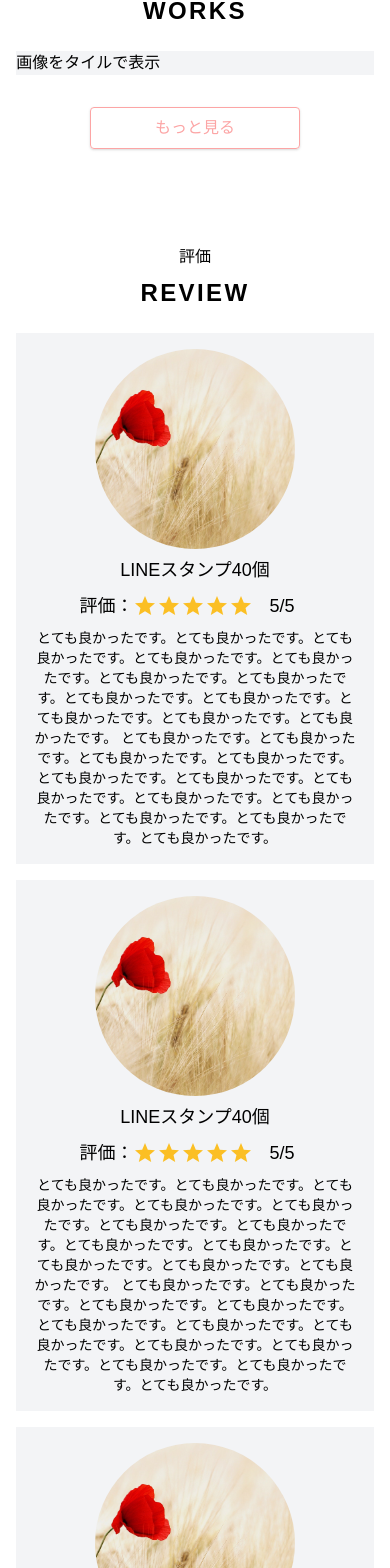
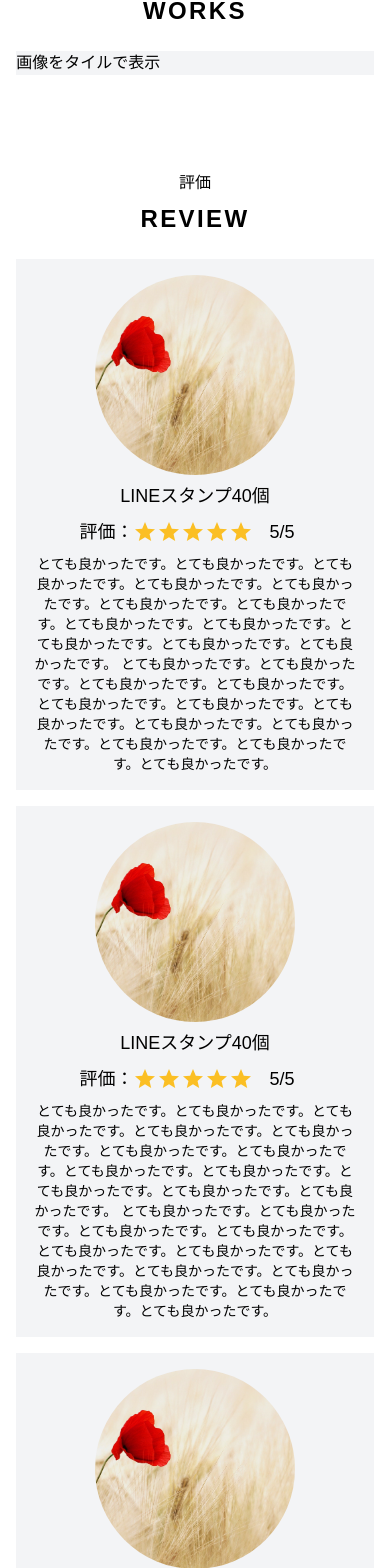
Before and after one commit to mayone-du/ranze-hp, a Next.js app: page / in a window 390 px wide. Shown: the part 4152-5720 px from the top of the page. Built offline with nearby package versions, Linux system fonts and the light colour scheme.

Commit message:
update responsive

```diff
--- a/src/components/shared/BreadCrumb.tsx
+++ b/src/components/shared/BreadCrumb.tsx
@@ -8,10 +8,10 @@ const BreadCrumb: React.VFC<{
 }> = ({ currentPage, parentPage, parentPath }) => {
   return (
     <>
-      <ol className="absolute top-24 left-0 w-full flex items-center md:text-base text-sm">
+      <ol className="absolute top-24 left-0 w-full flex items-center md:text-base text-xs">
         <li className="flex items-center">
           <Link href={"/"}>
-            <a className="flex items-center text-blue-500 md:ml-12 ml-4 md:mr-4 mr-2 ">
+            <a className="flex items-center text-blue-500 md:ml-12 ml-4 md:mr-4 mr-1">
               <Home />
               HOME
             </a>
@@ -26,7 +26,7 @@ const BreadCrumb: React.VFC<{
           <>
             <li className="flex items-center">
               <Link href={parentPath}>
-                <a className="flex items-center text-blue-500 md:mx-4 mx-2 ">
+                <a className="flex items-center text-blue-500 md:mx-4 mx-1">
                   {parentPage}
                 </a>
               </Link>
@@ -36,7 +36,7 @@ const BreadCrumb: React.VFC<{
           </>
         )}
 
-        <li className="flex items-center md:mx-4 mx-2">{currentPage}</li>
+        <li className="flex items-center md:mx-4 mx-1">{currentPage}</li>
       </ol>
     </>
   );
--- a/src/components/shared/layout/Footer.tsx
+++ b/src/components/shared/layout/Footer.tsx
@@ -7,9 +7,9 @@ const Footer: React.VFC = () => {
         <div className="container mx-auto">
           <nav className="sm:flex mx-4 md:mx-auto md:w-11/12">
 
-            <ul className="md:mx-4 w-full text-white">
+            <ul className="md:mx-4 w-full text-white mb-14 md:mb-0">
               <li>
-                <h3 className="text-xl border-l-4 border-gray-300 px-2 mb-8">
+                <h3 className="text-xl border-l-4 border-gray-300 px-2 md:mb-8 mb-4">
                   トップページ一覧
                 </h3>
               </li>
@@ -40,9 +40,9 @@ const Footer: React.VFC = () => {
               </li>
             </ul>
 
-            <ul className="md:mx-4 w-full text-white">
+            <ul className="md:mx-4 w-full text-white mb-14 md:mb-0">
               <li>
-                <h3 className="text-xl border-l-4 border-gray-300 px-2 mb-8">
+                <h3 className="text-xl border-l-4 border-gray-300 px-2 md:mb-8 mb-4">
                   サービス内容
                 </h3>
               </li>
@@ -63,9 +63,9 @@ const Footer: React.VFC = () => {
               </li>
             </ul>
 
-            <ul className="md:mx-4 w-full text-white">
+            <ul className="md:mx-4 w-full text-white mb-14 md:mb-0">
               <li>
-                <h3 className="text-xl border-l-4 border-gray-300 px-2 mb-8">
+                <h3 className="text-xl border-l-4 border-gray-300 px-2 md:mb-8 mb-4">
                   便利機能
                 </h3>
               </li>
@@ -86,9 +86,9 @@ const Footer: React.VFC = () => {
               </li>
             </ul>
 
-            <ul className="md:mx-4 w-full text-white">
+            <ul className="md:mx-4 w-full text-white mb-14 md:mb-0">
               <li>
-                <h3 className="text-xl border-l-4 border-gray-300 px-2 mb-8">
+                <h3 className="text-xl border-l-4 border-gray-300 px-2 md:mb-8 mb-4">
                   その他
                 </h3>
               </li>
--- a/src/pages/contact.tsx
+++ b/src/pages/contact.tsx
@@ -19,7 +19,7 @@ const Contact: React.VFC = () => {
         <BreadCrumb currentPage={siteTitle} />
         <Block>
           <Row>
-            <Column className="bg-gray-400">
+            <Column className="bg-gray-100">
               <Form />
             </Column>
           </Row>
--- a/src/pages/index.tsx
+++ b/src/pages/index.tsx
@@ -186,10 +186,7 @@ const Home: React.VFC = () => {
         </article>
  */}
 
-        <Block
-          sectionSubText="サービス"
-          sectionTitle="SERVICE"
-        >
+        <Block sectionSubText="サービス" sectionTitle="SERVICE">
           <Row>
             <Column className="bg-gray-100 p-6 flex">
               <div className="w-4/12 p-2 flex items-center justify-center">
@@ -362,30 +359,94 @@ const Home: React.VFC = () => {
           </section>
         </article> */}
 
-        <article className="container mx-auto">
-          <section className="md:py-16 py-10">
-            <p className="text-center">実績</p>
-            <h2 className="lg:text-4xl text-2xl tracking-widest font-bold text-center lg:py-4 py-2">
-              WORKS
-            </h2>
-            <div className="flex w-11/12 mx-auto">
-              <div className="lg:mx-4 mx-0 my-4 w-full bg-gray-100">
-                画像をタイルで表示
+        <Block sectionSubText="実績" sectionTitle="WORKS">
+          <Row>
+            <Column className="bg-gray-100">画像をタイルで表示</Column>
+          </Row>
+        </Block>
+
+        <Block sectionSubText="評価" sectionTitle="REVIEW">
+          <Row>
+            <Column className="bg-gray-100 xl:flex py-4 xl:p-8 text-center xl:text-left">
+              <Image
+                src="/images/bg.jpg"
+                width={200}
+                height={200}
+                className="rounded-full object-cover"
+              />
+              <div className="xl:pl-8 xl:mx-4 mx-auto w-11/12">
+                <h3 className="text-lg">LINEスタンプ40個</h3>
+                <p className="flex items-center text-lg py-2 justify-center lg:justify-start">
+                  評価：
+                  <Star className="text-yellow-400" />
+                  <Star className="text-yellow-400" />
+                  <Star className="text-yellow-400" />
+                  <Star className="text-yellow-400" />
+                  <Star className="text-yellow-400" />
+                  <span className="mx-4">5/5</span>
+                </p>
+                <p className="lg:text-base text-sm">
+                  とても良かったです。とても良かったです。とても良かったです。とても良かったです。とても良かったです。とても良かったです。とても良かったです。とても良かったです。とても良かったです。とても良かったです。とても良かったです。とても良かったです。
+                  とても良かったです。とても良かったです。とても良かったです。とても良かったです。とても良かったです。とても良かったです。とても良かったです。とても良かったです。とても良かったです。とても良かったです。とても良かったです。とても良かったです。
+                </p>
               </div>
+            </Column>
+          </Row>
+          <Row>
+            <Column className="bg-gray-100 xl:flex py-4 xl:p-8 text-center xl:text-left">
+              <Image
+                src="/images/bg.jpg"
+                width={200}
+                height={200}
+                className="rounded-full object-cover"
+              />
+              <div className="xl:pl-8 xl:mx-4 mx-auto w-11/12">
+                <h3 className="text-lg">LINEスタンプ40個</h3>
+                <p className="flex items-center text-lg py-2 justify-center lg:justify-start">
+                  評価：
+                  <Star className="text-yellow-400" />
+                  <Star className="text-yellow-400" />
+                  <Star className="text-yellow-400" />
+                  <Star className="text-yellow-400" />
+                  <Star className="text-yellow-400" />
+                  <span className="mx-4">5/5</span>
+                </p>
+                <p className="lg:text-base text-sm">
+                  とても良かったです。とても良かったです。とても良かったです。とても良かったです。とても良かったです。とても良かったです。とても良かったです。とても良かったです。とても良かったです。とても良かったです。とても良かったです。とても良かったです。
+                  とても良かったです。とても良かったです。とても良かったです。とても良かったです。とても良かったです。とても良かったです。とても良かったです。とても良かったです。とても良かったです。とても良かったです。とても良かったです。とても良かったです。
+                </p>
               </div>
-            <div className="flex justify-center">
-              <CustomButton
-                text="もっと見る"
-                toLink="/"
-                outline={true}
-                size="medium"
-                className="mx-auto my-4"
+            </Column>
+          </Row>
+          <Row>
+            <Column className="bg-gray-100 xl:flex py-4 xl:p-8 text-center xl:text-left">
+              <Image
+                src="/images/bg.jpg"
+                width={200}
+                height={200}
+                className="rounded-full object-cover"
               />
+              <div className="xl:pl-8 xl:mx-4 mx-auto w-11/12">
+                <h3 className="text-lg">LINEスタンプ40個</h3>
+                <p className="flex items-center text-lg py-2 justify-center lg:justify-start">
+                  評価：
+                  <Star className="text-yellow-400" />
+                  <Star className="text-yellow-400" />
+                  <Star className="text-yellow-400" />
+                  <Star className="text-yellow-400" />
+                  <Star className="text-yellow-400" />
+                  <span className="mx-4">5/5</span>
+                </p>
+                <p className="lg:text-base text-sm">
+                  とても良かったです。とても良かったです。とても良かったです。とても良かったです。とても良かったです。とても良かったです。とても良かったです。とても良かったです。とても良かったです。とても良かったです。とても良かったです。とても良かったです。
+                  とても良かったです。とても良かったです。とても良かったです。とても良かったです。とても良かったです。とても良かったです。とても良かったです。とても良かったです。とても良かったです。とても良かったです。とても良かったです。とても良かったです。
+                </p>
               </div>
-          </section>
-        </article>
+            </Column>
+          </Row>
+        </Block>
 
-        <article className="container mx-auto">
+        {/* <article className="container mx-auto">
           <section className="md:py-16 py-10">
             <p className="text-center">評価</p>
             <h2 className="lg:text-4xl text-2xl tracking-widest font-bold text-center lg:py-4 py-2">
@@ -475,7 +536,7 @@ const Home: React.VFC = () => {
               />
             </div>
           </section>
-        </article>
+        </article> */}
 
         <article className="container mx-auto">
           <section className="md:py-16 py-10">
```
Lines whose indentation alone changed are shown as unchanged.
